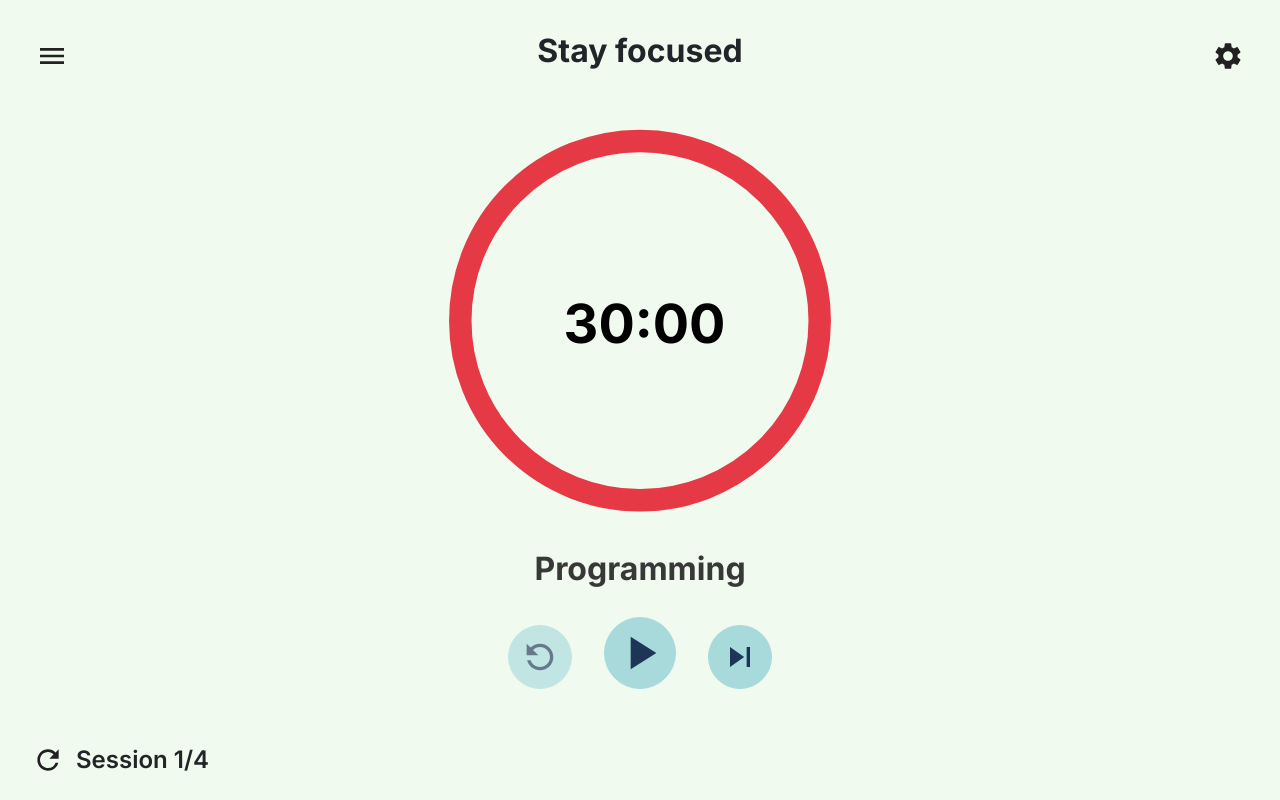
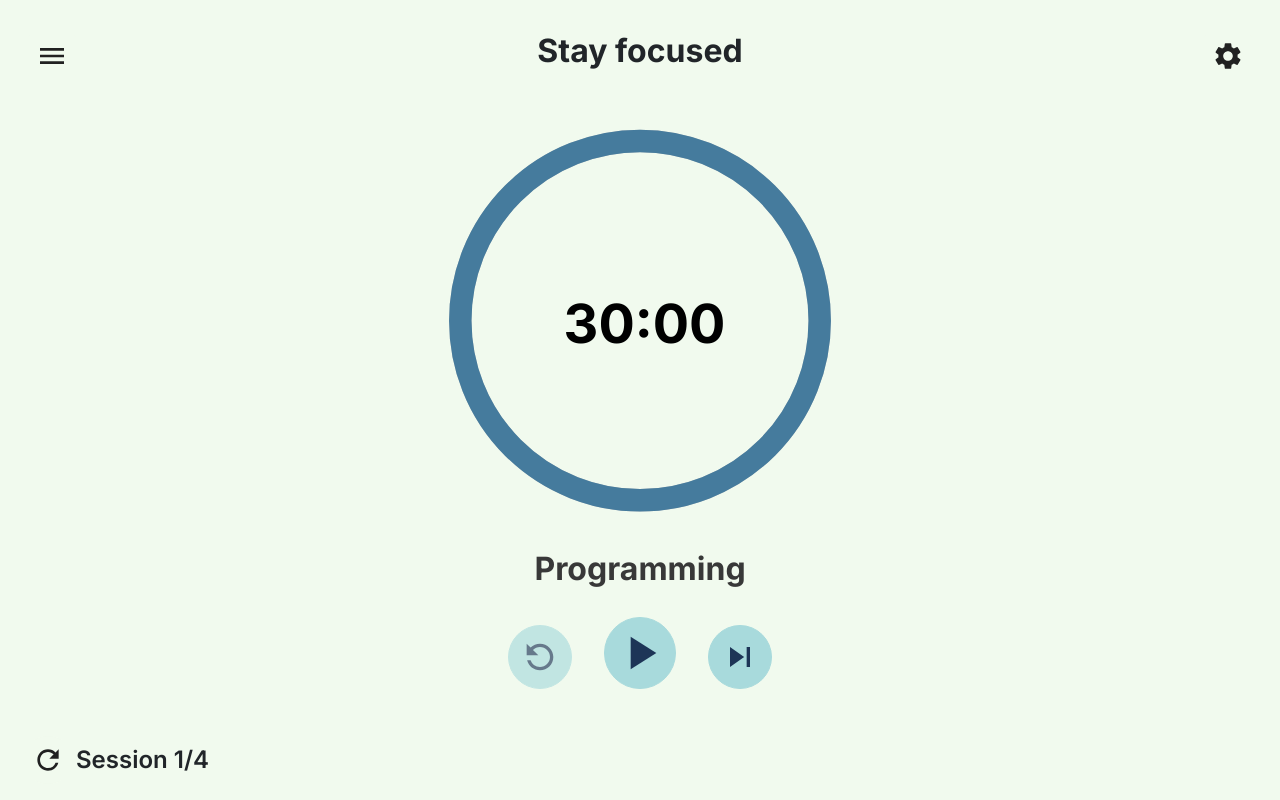
Before and after one commit to Cheng-K/pomodoro-timer, a React (Vite) app: page / in a window 1280 px wide. Built offline with nearby package versions, Linux system fonts and the light colour scheme.

Commit message:
Added gray background color on timer

```diff
--- a/bootstrap_config/custom.scss
+++ b/bootstrap_config/custom.scss
@@ -25,6 +25,7 @@ $custom-colors: (
   "dark-black": #212121,
   "white": #f5f5f5,
   "blue": #457b9d,
+  "gray": #c5c5c5,
 );
 
 // Merge the maps
--- a/src/components/Timer.jsx
+++ b/src/components/Timer.jsx
@@ -1,11 +1,17 @@
 import React, { useCallback, useEffect, useState } from "react";
 import Container from "react-bootstrap/Container";
-function Timer({ isWorking, currentSeconds }) {
+function Timer({ isWorkingSession, currentSeconds }) {
   return (
     <Container fluid className="timer-container">
       <svg viewBox="0 0 10 10" x="200" width="100%" height="90%">
         <g>
-          {isWorking ? (
+          <circle
+            cx="5"
+            cy="5"
+            r="4"
+            className="timer-progress timer-progress-bg"
+          />
+          {isWorkingSession ? (
             <circle cx="5" cy="5" r="4" className="timer-progress" />
           ) : (
             <circle
--- a/src/styles/timer.scss
+++ b/src/styles/timer.scss
@@ -7,8 +7,14 @@
   fill: none;
   stroke: map-get($theme-colors, "accent-red");
   stroke-width: 0.5;
+  transform: rotate(-90deg);
+  transform-origin: center;
 }
 
 .timer-progress-rest {
   stroke: map-get($theme-colors, "blue");
 }
+
+.timer-progress-bg {
+  stroke: map-get($theme-colors, "gray");
+}
```
